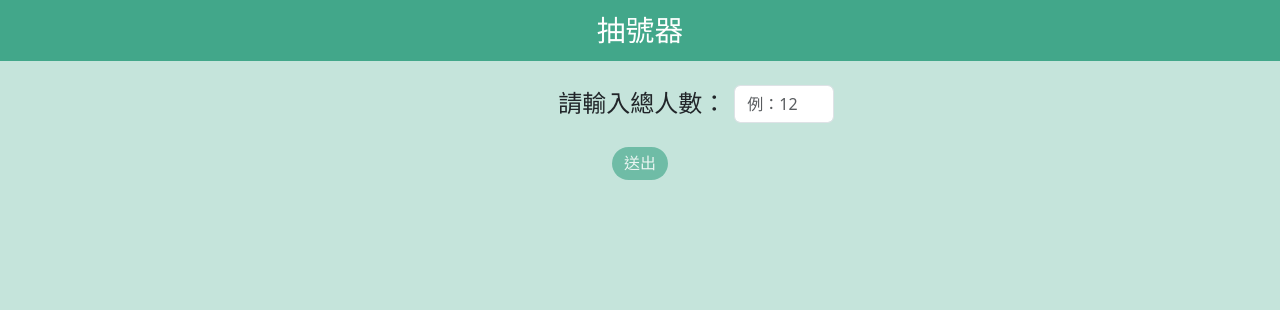
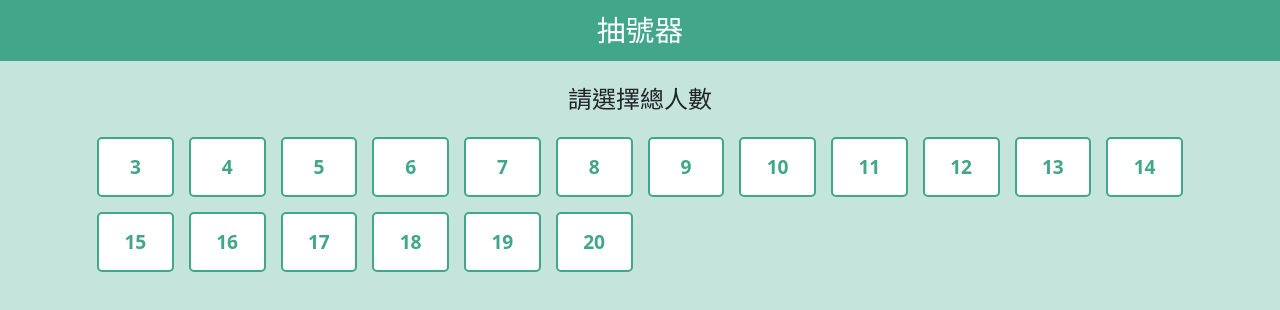
Before and after one commit to YunQi0102/grouping, an Angular app: page / in a window 1280 px wide. Shown: the top 310 px of the page. Built offline with nearby package versions, Linux system fonts and the light colour scheme.

Commit message:
首頁人數從輸入框改成按鈕選擇

```diff
--- a/src/app/entrance/entrance.component.css
+++ b/src/app/entrance/entrance.component.css
@@ -1,12 +1,34 @@
-.form-control {
-  width: 100px;
+.number-buttons {
+  display: grid;
+  grid-template-columns: repeat(auto-fit, minmax(70px, 1fr));
+  gap: 15px;
+  margin: 0 auto;
+  padding: 0 15px;
 }
 
-.form-control:focus {
-  border-color: transparent;
-  box-shadow: none;
+.number-btn {
+  width: 100%;
+  height: 60px;
+  font-size: 1.2rem;
+  font-weight: bold;
+  border: 2px solid #42a78a;
+  color: #42a78a;
+  background-color: white;
+  border-radius: 5px;
+  transition: all 0.2s;
 }
 
-.icon-badminton {
-  width: 70px;
+.number-btn:hover {
+  transform: scale(1.1);
 }
+
+.number-btn.active {
+  background-color: #42a78a;
+  color: white;
+}
+
+.number-btn:active {
+  background-color: #42a78a;
+  color: white;
+  transform: scale(0.95);
+}
--- a/src/app/entrance/entrance.component.html
+++ b/src/app/entrance/entrance.component.html
@@ -1,32 +1,15 @@
-<div class="d-flex justify-content-center align-items-center">
-  <form class="w-100">
-    <div class="row g-3 align-items-center">
-      <div class="col-7 pe-0 pe-md-2">
-        <h4 class="mb-0 text-end">請輸入總人數：</h4>
-      </div>
-      <div class="col-5 ps-0">
-        <input #inputNum type="number" [(ngModel)]="inputValue" name="inputNum" class="form-control" min="2"
-          placeholder="例：12">
+<form class="w-100 d-flex flex-column" style="height: calc(100vh - 110px);">
+  <div class="row g-4 align-items-center">
+    <div class="col-12">
+      <h4 class="mb-0 text-center">請選擇總人數</h4>
+    </div>
+    <div class="col-12">
+      <div class="number-buttons">
+        <button *ngFor="let num of numbers" type="button" class="btn number-btn" [class.active]="inputValue === num"
+          (click)="submitNumber(num)">
+          {{ num }}
+        </button>
       </div>
     </div>
-
-    <div class="d-flex flex-column align-items-center">
-      <button type="button" class="btn btn-primary grouping mt-4" [disabled]="!inputValue || inputValue < 2"
-        (click)="submitNumber(inputNum.value)">送出</button>
-
-      <div class="modal fade" id="submitModal" tabindex="-1" aria-labelledby="submitModalLabel" aria-hidden="true">
-        <div class="modal-dialog modal-dialog-centered">
-          <div class="modal-content px-1 py-2">
-            <div class="modal-header border-0 pb-0 d-flex flex-column align-items-center">
-              <img class="icon-badminton" src="assets/badminton.png">
-              <h5 class="modal-title mt-3" id="submitModalLabel">總人數不得大於20</h5>
-            </div>
-            <div class="modal-footer border-0 d-flex justify-content-center">
-              <button type="button" class="btn btn-primary grouping" data-bs-dismiss="modal">確定</button>
-            </div>
-          </div>
-        </div>
-      </div>
-    </div>
-  </form>
-</div>
+  </div>
+</form>
--- a/src/app/entrance/entrance.component.ts
+++ b/src/app/entrance/entrance.component.ts
@@ -9,16 +9,17 @@ declare var bootstrap: any;
 export class EntranceComponent {
   @Output() drawNum = new EventEmitter<number>();
   inputValue: number | null = null;
+  numbers: number[] = Array.from({ length: 18 }, (_, i) => i + 3);
 
-  submitNumber(value: string) {
-    const totalNumber = Number(value);
-    if (totalNumber > 20) {
+  submitNumber(value: number) {
+    this.inputValue = value;
+    if (value > 20) {
       const modalElement = document.getElementById('submitModal');
       const modal = new bootstrap.Modal(modalElement);
       modal.show();
       return;
     } else {
-      this.drawNum.emit(totalNumber);
+      this.drawNum.emit(value);
     }
   }
 }
--- a/src/styles.css
+++ b/src/styles.css
@@ -9,13 +9,6 @@ body {
   padding: 8px 12px;
 }
 
-.btn.circle {
-  width: 90px;
-  height: 90px;
-  padding: 8px;
-  font-size: 1.4rem;
-}
-
 .btn.btn-primary {
   background-color: #42a78a;
 }
```
